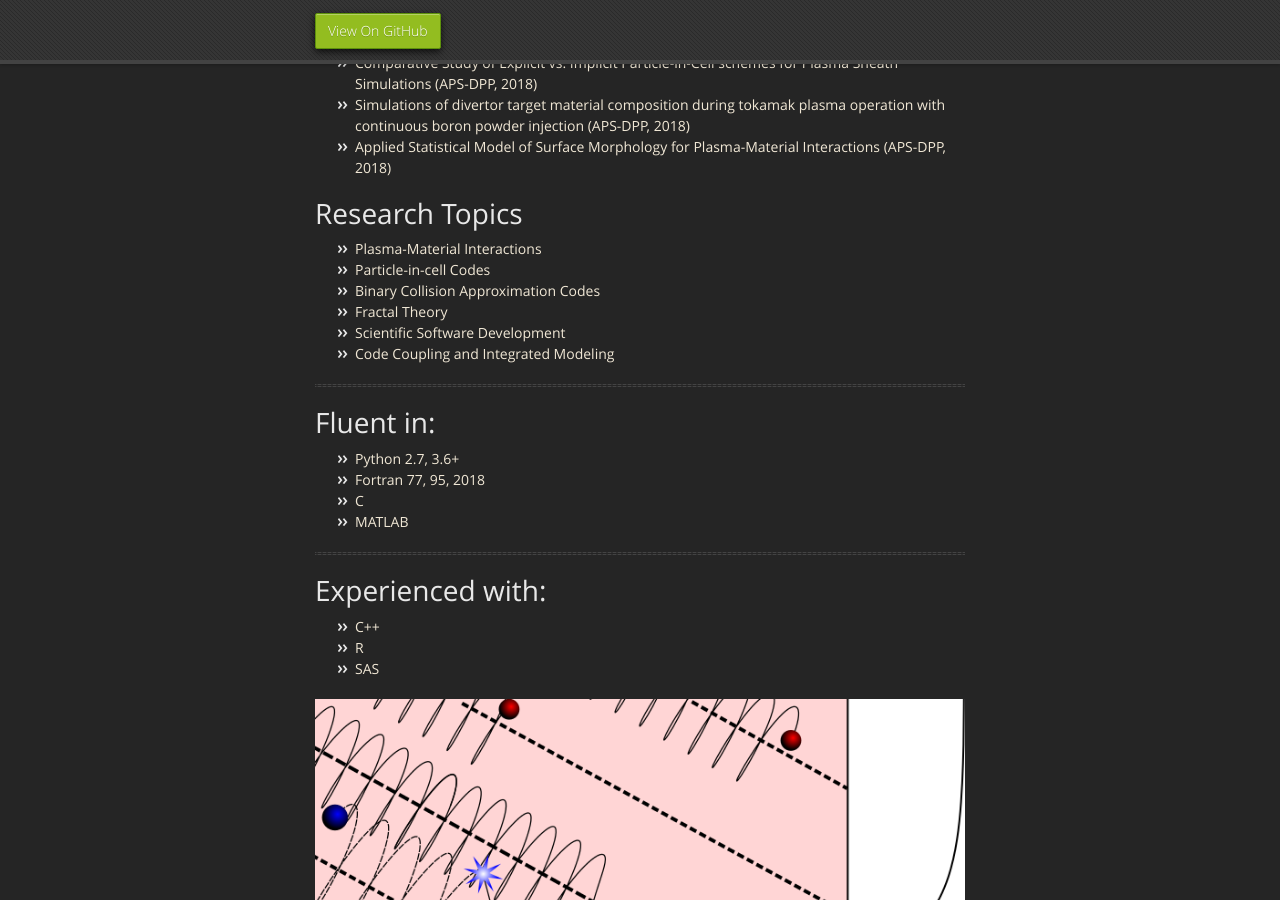
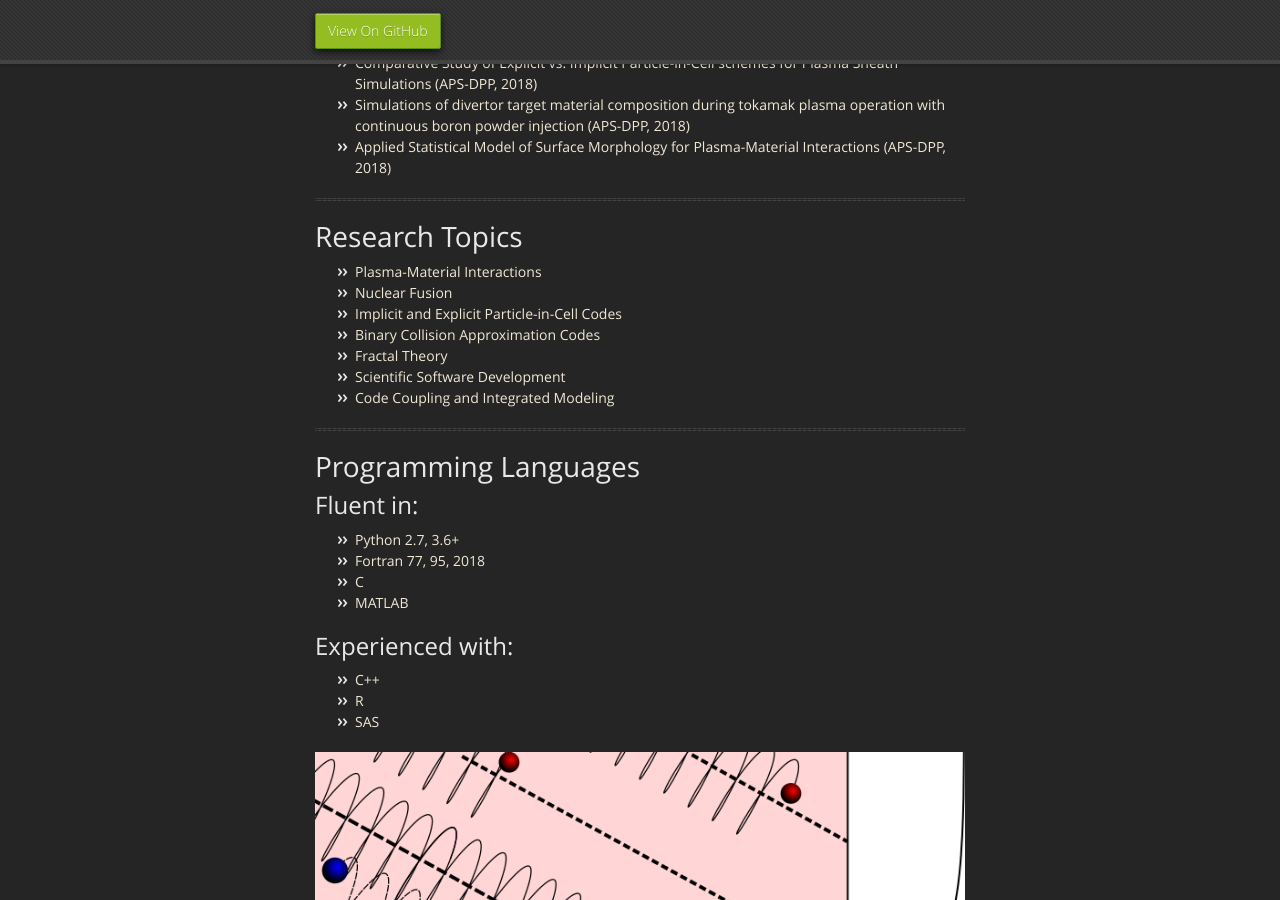
Before and after one commit to drobnyjt/test_jekyll, a Jekyll site: the page built from index.md, in a window 1280 px wide and 900 px high, scrolled down 447 px. Built offline with Jekyll 4.4.1, drawn with Linux system fonts in a browser that asks for light colours; our own code applies the rules of GitHub Pages for plain Markdown files.

Commit message:
Update index.md

```diff
--- a/index.md
+++ b/index.md
@@ -14,27 +14,30 @@ layout: default
 * Simulations of divertor target material composition during tokamak plasma operation with continuous boron powder injection (APS-DPP, 2018)
 * Applied Statistical Model of Surface Morphology for Plasma-Material Interactions (APS-DPP, 2018)
 
+* * *
+
 # Research Topics
 
 * Plasma-Material Interactions
-* Particle-in-cell Codes
+* Nuclear Fusion
+* Implicit and Explicit Particle-in-Cell Codes
 * Binary Collision Approximation Codes
 * Fractal Theory
 * Scientific Software Development
 * Code Coupling and Integrated Modeling
 
+
 * * *
+# Programming Languages
 
-# Fluent in:
+## Fluent in:
 
 * Python 2.7, 3.6+
 * Fortran 77, 95, 2018
 * C
 * MATLAB
 
-* * *
-
-# Experienced with:
+## Experienced with:
 
 * C++
 * R
```
